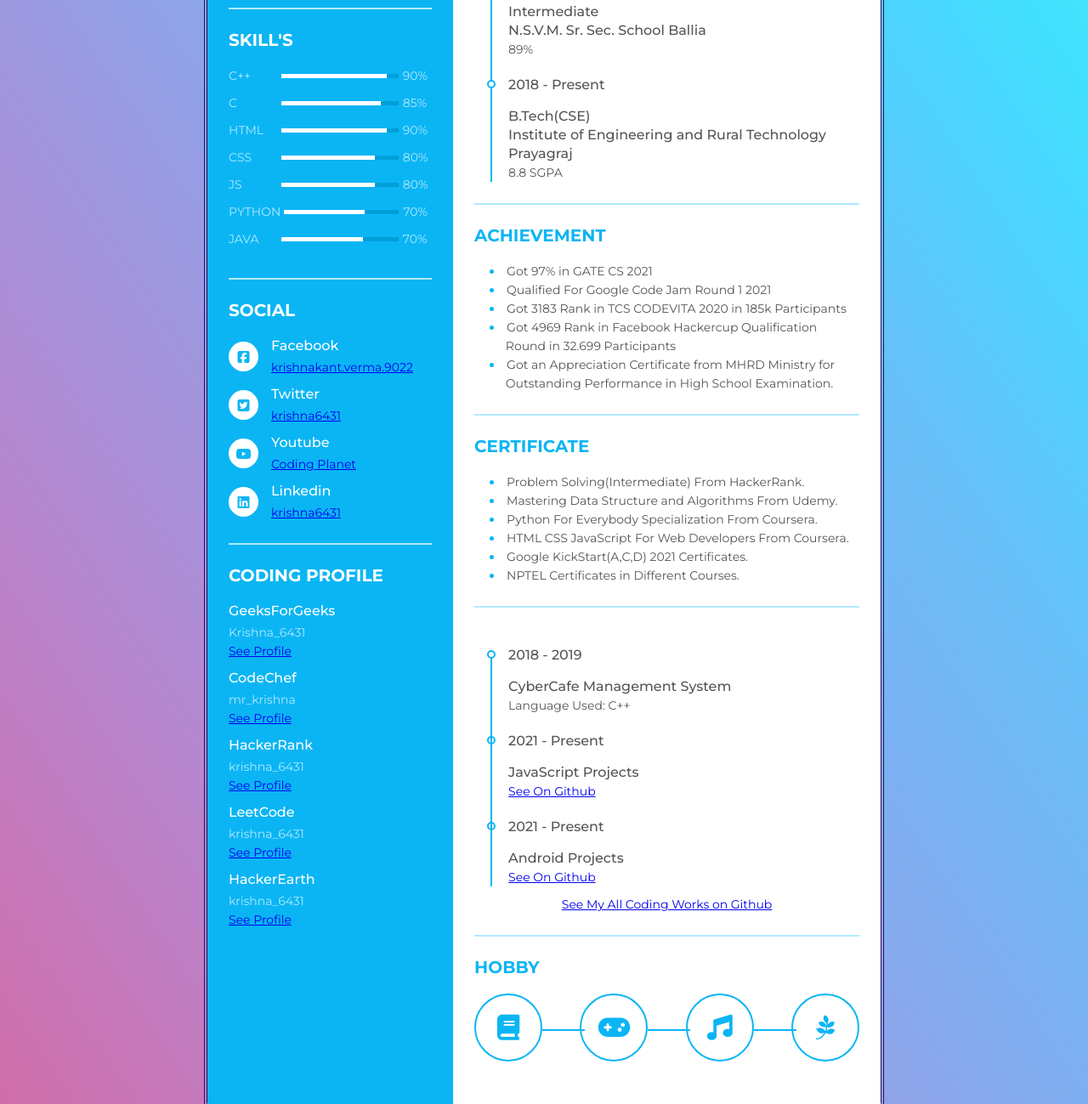
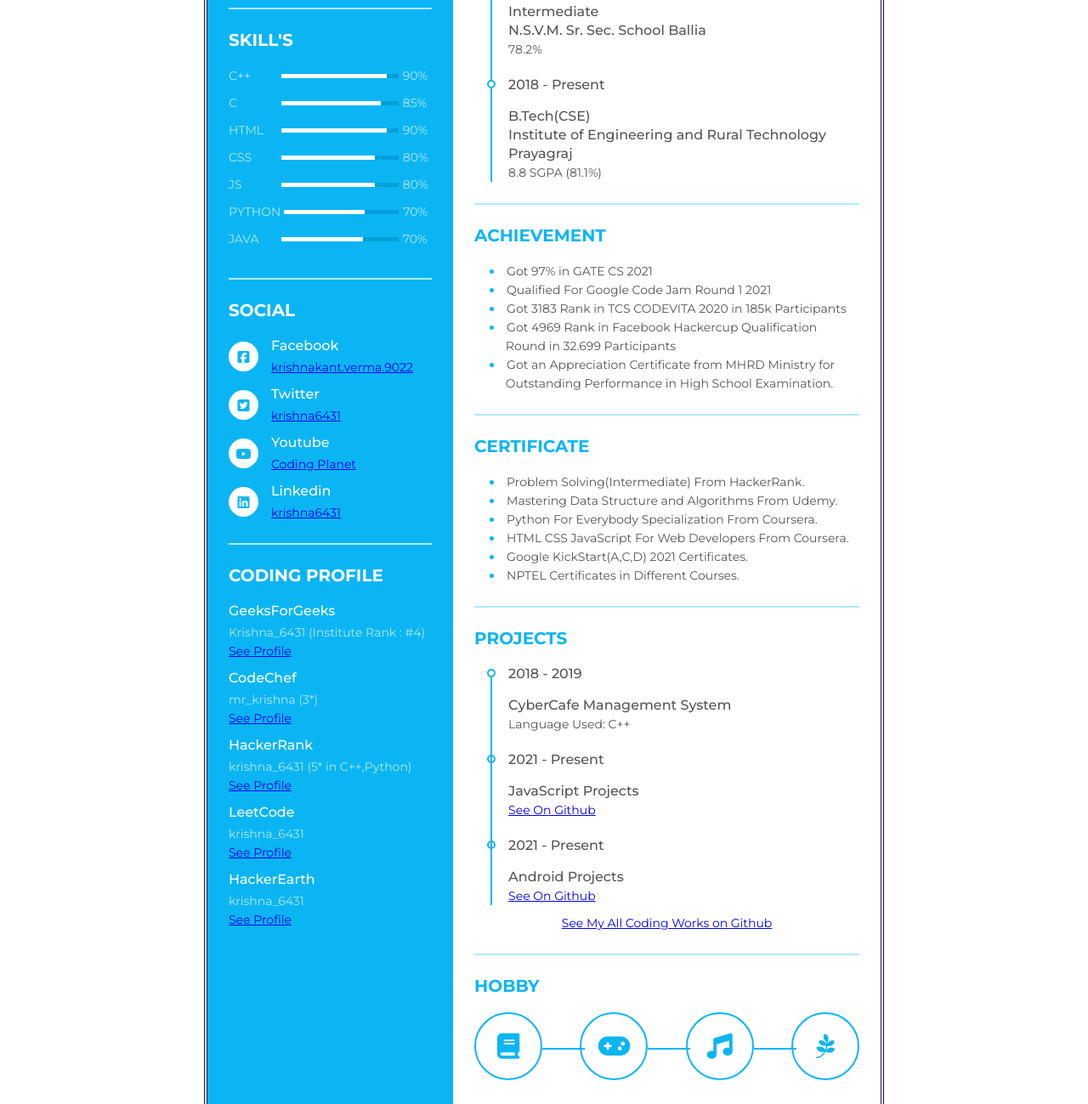
Before and after one commit to krishna6431/MyPrivateRepository, a plain HTML site: page WebTechnology-Lab-Assignment/Lab-Assignment-2/index.html in a window 1280 px wide. Shown: the part 595-1894 px from the top of the page at 85% size. Drawn offline with Linux system fonts and the light colour scheme.

Commit message:
updated lab 2-assignment

```diff
--- a/WebTechnology-Lab-Assignment/Lab-Assignment-2/css/style.css
+++ b/WebTechnology-Lab-Assignment/Lab-Assignment-2/css/style.css
@@ -9,7 +9,7 @@
 }
 
 body {
-    background-image: linear-gradient(to right top, #d16ba5, #c777b9, #ba83ca, #aa8fd8, #9a9ae1, #8aa7ec, #79b3f4, #69bff8, #52cffe, #41dfff, #46eefa, #5ffbf1);
+    /* background-image: linear-gradient(to right top, #d16ba5, #c777b9, #ba83ca, #aa8fd8, #9a9ae1, #8aa7ec, #79b3f4, #69bff8, #52cffe, #41dfff, #46eefa, #5ffbf1); */
     font-size: 14px;
     line-height: 22px;
     color: #555555;
@@ -262,3 +262,7 @@ body {
     color: gray;
     text-shadow: 2px, 2px red;
 }
+
+.resume_profile {
+    border: 2px solid cyan;
+}
--- a/WebTechnology-Lab-Assignment/Lab-Assignment-2/index.html
+++ b/WebTechnology-Lab-Assignment/Lab-Assignment-2/index.html
@@ -188,7 +188,7 @@
                             <li>
                                 <div class="data">
                                     <p class="semi-bold">GeeksForGeeks</p>
-                                    <p>Krishna_6431</p> <a
+                                    <p>Krishna_6431 (Institute Rank : #4)</p> <a
                                         href="https://auth.geeksforgeeks.org/user/krishna_6431/practice/">See
                                         Profile</a>
                                 </div>
@@ -197,14 +197,16 @@
                             <li>
                                 <div class="data">
                                     <p class="semi-bold">CodeChef</p>
-                                    <p>mr_krishna</p><a href="https://www.codechef.com/users/mr_krishna">See Profile</a>
+                                    <p>mr_krishna (3*)</p><a href="https://www.codechef.com/users/mr_krishna">See
+                                        Profile</a>
                                 </div>
                             </li>
 
                             <li>
                                 <div class="data">
                                     <p class="semi-bold">HackerRank</p>
-                                    <p>krishna_6431</p><a href="https://www.hackerrank.com/krishna_6431">See
+                                    <p>krishna_6431 (5* in C++,Python)</p><a
+                                        href="https://www.hackerrank.com/krishna_6431">See
                                         Profile</a>
                                 </div>
                             </li>
@@ -262,7 +264,7 @@
                             <div class="date">2016 - 2017</div>
                             <div class="info">
                                 <p class="semi-bold">Intermediate<br>N.S.V.M. Sr. Sec. School Ballia</p>
-                                <p>89%</p>
+                                <p>78.2%</p>
                             </div>
                         </li>
                         <li>
@@ -270,7 +272,7 @@
                             <div class="info">
                                 <p class="semi-bold">B.Tech(CSE)<br>Institute of Engineering and Rural Technology
                                     Prayagraj</p>
-                                <p>8.8 SGPA</p>
+                                <p>8.8 SGPA (81.1%)</p>
                             </div>
                         </li>
                     </ul>
@@ -334,7 +336,7 @@
 
                 <div class="resume_item resume_education">
                     <div class="title">
-                        <p class="bold"></p>
+                        <p class="bold">Projects</p>
                     </div>
                     <ul>
                         <li>
```
Also changed, not shown: WebTechnology-Lab-Assignment/Lab-Assignment-2/res/dp.jpg, WebTechnology-Lab-Assignment/Lab-Assignment-2/res/dp_ol.jpg (added).
